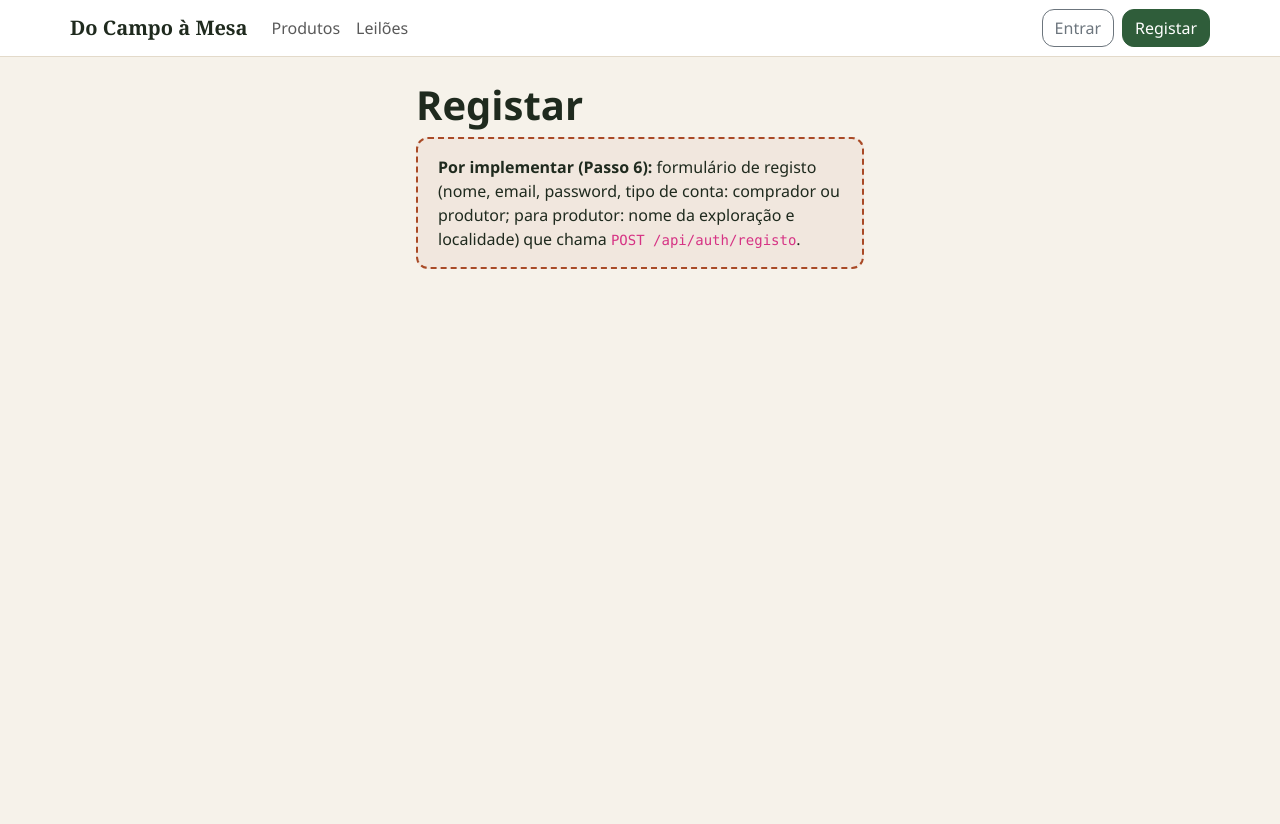
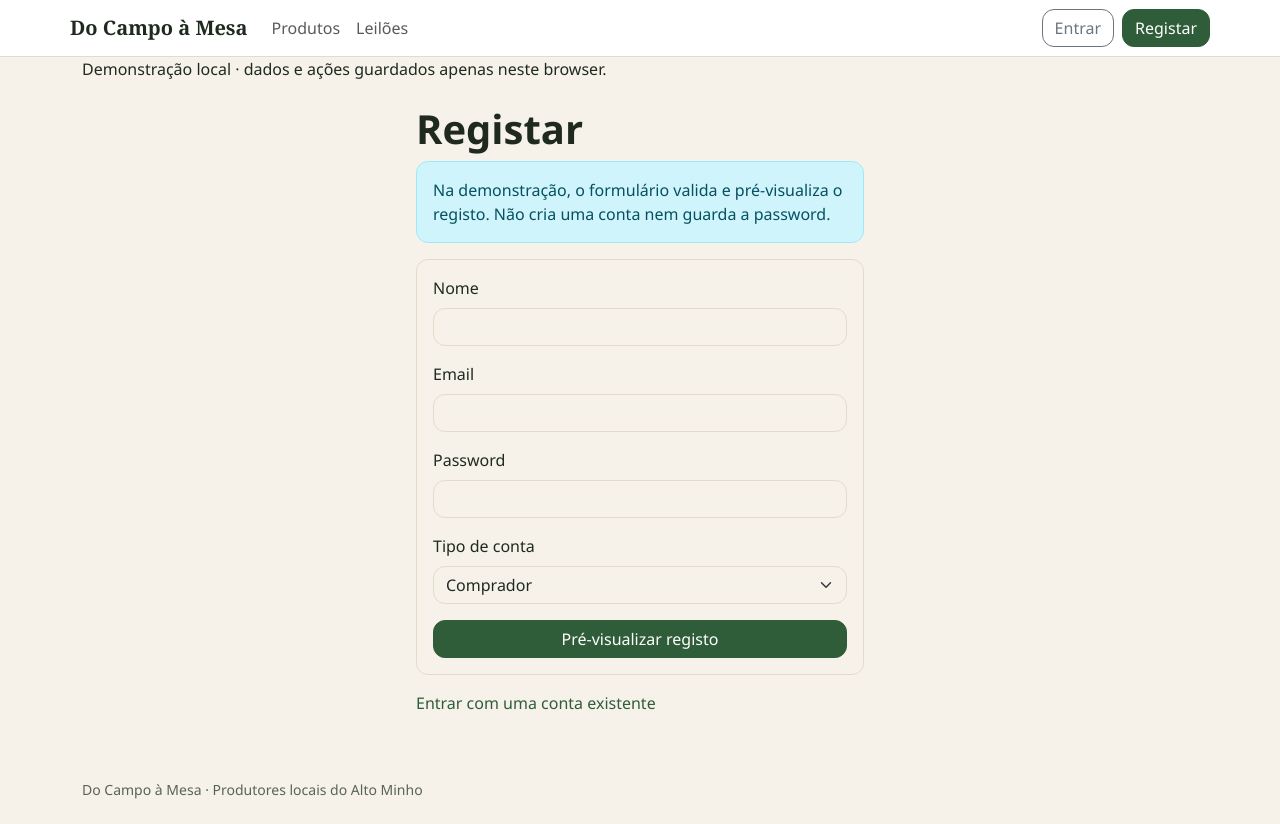
Before and after one commit to TomasF05/do-campo-a-mesa, a React (Vite) app in the folder web/: page /registo in a window 1280 px wide. Before the commit the page ends 800 px from the top, so only its background shows below. Built offline with nearby package versions, Linux system fonts and the light colour scheme; no server answers.

Commit message:
completar autenticação simulada e rotas protegidas

```diff
--- a/web/src/App.jsx
+++ b/web/src/App.jsx
@@ -14,6 +14,8 @@ import PainelProdutor from './pages/produtor/Painel.jsx';
 import NovoLeilao from './pages/produtor/NovoLeilao.jsx';
 import PainelAdmin from './pages/admin/Painel.jsx';
 import NaoEncontrado from './pages/NaoEncontrado.jsx';
+import ProdutosProdutor from './pages/produtor/Produtos.jsx';
+import { USAR_DADOS_SIMULADOS } from './api/client.js';
 
 export default function App() {
   return (
@@ -22,6 +24,7 @@ export default function App() {
       Saltar para o conteúdo
     </a>
         <Navbar />
+      {USAR_DADOS_SIMULADOS && <div className="aviso-demo"><div className="container-xl">Demonstração local · dados e ações guardados apenas neste browser.</div></div>}
       <main id="conteudo" className="container-xl py-4">
         <Routes>
           {/* Visitante */}
@@ -45,6 +48,7 @@ export default function App() {
           {/* Produtor */}
           <Route element={<RotaProtegida papeis={['produtor']} />}>
             <Route path="/produtor" element={<PainelProdutor />} />
+            <Route path="/produtor/produtos" element={<ProdutosProdutor />} />
             <Route path="/produtor/leiloes/novo" element={<NovoLeilao />} />
           </Route>
 
@@ -56,6 +60,7 @@ export default function App() {
           <Route path="*" element={<NaoEncontrado />} />
         </Routes>
       </main>
+      <footer className="container-xl py-4 texto-secundario small">Do Campo à Mesa · Produtores locais do Alto Minho</footer>
     </>
   );
 }
--- a/web/src/components/RotaProtegida.jsx
+++ b/web/src/components/RotaProtegida.jsx
@@ -6,7 +6,7 @@ export default function RotaProtegida({ papeis = [] }) {
   const { utilizador } = useAuth();
   const location = useLocation();
 
-  if (!utilizador) return <Navigate to="/login" state={{ de: location.pathname }} replace />;
+  if (!utilizador) return <Navigate to="/login" state={{ de: location.pathname + location.search + location.hash }} replace />;
   if (papeis.length && !papeis.includes(utilizador.papel)) return <Navigate to="/" replace />;
   return <Outlet />;
 }
--- a/web/src/context/AuthContext.jsx
+++ b/web/src/context/AuthContext.jsx
@@ -1,25 +1,31 @@
 // Estado global da sessão (utilizador + token)
 import { createContext, useContext, useState } from 'react';
+import { api, USAR_DADOS_SIMULADOS } from '../api/client.js';
 
 const AuthContext = createContext(null);
 
 export function AuthProvider({ children }) {
   const [sessao, setSessao] = useState(() => {
-    try { return JSON.parse(localStorage.getItem('sessao')) || null; } catch { return null; }
+    try {
+      const s = JSON.parse(localStorage.getItem('sessao'));
+      if (!s?.utilizador || !['comprador', 'produtor', 'admin'].includes(s.utilizador.papel)) return null;
+      return USAR_DADOS_SIMULADOS ? (s.simulada ? s : null) : (s.token && !s.simulada ? s : null);
+    } catch { return null; }
   });
 
-  // TODO (Passo 6): chamar POST /api/auth/login e guardar { token, utilizador }
-  async function entrar(email, password) { // eslint-disable-line no-unused-vars
-    throw new Error('Login por implementar');
+  async function entrar(email, password) {
+    const nova = await api('/auth/login', { metodo: 'POST', corpo: { email, password } });
+    guardarSessao(nova);
+    return nova.utilizador;
   }
 
   function sair() {
-    localStorage.removeItem('sessao');
+    try { localStorage.removeItem('sessao'); } catch { /* armazenamento indisponível */ }
     setSessao(null);
   }
 
   function guardarSessao(nova) {
-    localStorage.setItem('sessao', JSON.stringify(nova));
+    try { localStorage.setItem('sessao', JSON.stringify(nova)); } catch { /* sessão em memória */ }
     setSessao(nova);
   }
 
--- /dev/null
+++ b/web/src/data/contas.json
@@ -0,0 +1,6 @@
+[
+  { "_id": "admin1", "nome": "Administrador", "email": "admin@exemplo.pt", "papel": "admin" },
+  { "_id": "prod1", "nome": "Horta da Ribeira", "email": "horta@exemplo.pt", "papel": "produtor" },
+  { "_id": "prod2", "nome": "Mel do Soajo", "email": "mel@exemplo.pt", "papel": "produtor" },
+  { "_id": "comprador1", "nome": "Tasca do Largo", "email": "tasca@exemplo.pt", "papel": "comprador" }
+]
--- a/web/src/pages/Login.jsx
+++ b/web/src/pages/Login.jsx
@@ -1,6 +1,11 @@
 import { useState } from 'react';
 import { useLocation, useNavigate } from 'react-router-dom';
 import { useAuth } from '../context/AuthContext.jsx';
+import { Link } from 'react-router-dom';
+import { USAR_DADOS_SIMULADOS } from '../api/client.js';
+import contas from '../data/contas.json';
+
+const INICIO = { comprador: '/', produtor: '/produtor', admin: '/admin' };
 
 export default function Login() {
   const { entrar } = useAuth();
@@ -8,28 +13,38 @@ export default function Login() {
   const location = useLocation();
   const [dados, setDados] = useState({ email: '', password: '' });
   const [erro, setErro] = useState('');
+  const [aEntrar, setAEntrar] = useState(false);
 
   async function submeter(e) {
     e.preventDefault();
+    setAEntrar(true); setErro('');
     try {
-      await entrar(dados.email, dados.password);
-      navigate(location.state?.de || '/');
+      const u = await entrar(dados.email, dados.password);
+      navigate(location.state?.de || INICIO[u.papel] || '/', { replace: true });
     } catch (err) {
       setErro(err.message);
+    } finally {
+      setAEntrar(false);
     }
   }
 
   return (
     <form className="formulario-estreito" onSubmit={submeter}>
       <h1>Entrar</h1>
+      {USAR_DADOS_SIMULADOS && <aside className="alert alert-info" aria-label="Contas de demonstração">
+        <p>Use as contas de exemplo do README. Password: <code>password123</code>.</p>
+        <div className="d-flex flex-wrap gap-2">{contas.map((u) => <button key={u._id} type="button" className="btn btn-sm btn-outline-primary"
+          onClick={() => setDados({ email: u.email, password: 'password123' })}>{u.email}</button>)}</div>
+      </aside>}
       <label htmlFor="email" className="form-label">Email</label>
-      <input id="email" type="email" className="form-control mb-3" required
+      <input id="email" type="email" autoComplete="username" className="form-control mb-3" required
         value={dados.email} onChange={(e) => setDados({ ...dados, email: e.target.value })} />
       <label htmlFor="password" className="form-label">Password</label>
-      <input id="password" type="password" className="form-control mb-3" required
+      <input id="password" type="password" autoComplete="current-password" className="form-control mb-3" required
         value={dados.password} onChange={(e) => setDados({ ...dados, password: e.target.value })} />
-      {erro && <div className="alert alert-danger">{erro}</div>}
-      <button type="submit" className="btn btn-success w-100">Entrar</button>
+      {erro && <div className="alert alert-danger" role="alert">{erro}</div>}
+      <button type="submit" className="btn btn-success w-100" disabled={aEntrar}>{aEntrar ? 'A entrar…' : 'Entrar'}</button>
+      <p className="mt-3">Ainda não tem conta? <Link to="/registo">Registar</Link></p>
     </form>
   );
 }
--- a/web/src/pages/Registo.jsx
+++ b/web/src/pages/Registo.jsx
@@ -1,13 +1,31 @@
-import PorImplementar from '../components/PorImplementar.jsx';
+import { useState } from 'react';
+import { Link } from 'react-router-dom';
+import { api, USAR_DADOS_SIMULADOS } from '../api/client.js';
 
 export default function Registo() {
+  const [dados, setDados] = useState({ nome: '', email: '', password: '', papel: 'comprador', nomeExploracao: '', localidade: '' });
+  const [mensagem, setMensagem] = useState('');
+  const [erro, setErro] = useState('');
+  const mudar = (campo) => (e) => setDados((d) => ({ ...d, [campo]: e.target.value }));
+  async function submeter(e) {
+    e.preventDefault(); setErro('');
+    try {
+      if (!USAR_DADOS_SIMULADOS) await api('/auth/registo', { metodo: 'POST', corpo: { nome: dados.nome, email: dados.email, password: dados.password, papel: dados.papel, produtor: dados.papel === 'produtor' ? { nomeExploracao: dados.nomeExploracao, localidade: dados.localidade } : undefined } });
+      setMensagem(USAR_DADOS_SIMULADOS ? `Pré-visualização validada para ${dados.nome} (${dados.papel}). Use uma das contas de exemplo para experimentar a aplicação.` : 'Conta criada. Já pode entrar.');
+      setDados((d) => ({ ...d, password: '' }));
+    } catch (err) { setErro(err.message); }
+  }
   return (
     <div className="formulario-estreito">
       <h1>Registar</h1>
-      <PorImplementar passo={6}>
-        formulário de registo (nome, email, password, tipo de conta: comprador ou produtor;
-        para produtor: nome da exploração e localidade) que chama <code>POST /api/auth/registo</code>.
-      </PorImplementar>
+      {USAR_DADOS_SIMULADOS && <p className="alert alert-info">Na demonstração, o formulário valida e pré-visualiza o registo. Não cria uma conta nem guarda a password.</p>}
+      <form className="card p-3" onSubmit={submeter}>
+        {[['nome','Nome','text','name'],['email','Email','email','email'],['password','Password','password','new-password']].map(([campo,label,tipo,auto]) => <div key={campo}><label className="form-label" htmlFor={`registo-${campo}`}>{label}</label><input className="form-control mb-3" id={`registo-${campo}`} type={tipo} autoComplete={auto} minLength={campo === 'password' ? 8 : undefined} value={dados[campo]} onChange={mudar(campo)} required /></div>)}
+        <label className="form-label" htmlFor="papel">Tipo de conta</label><select id="papel" className="form-select mb-3" value={dados.papel} onChange={mudar('papel')}><option value="comprador">Comprador</option><option value="produtor">Produtor</option></select>
+        {dados.papel === 'produtor' && <fieldset><legend className="fs-6">Exploração</legend><label className="form-label" htmlFor="exploracao">Nome da exploração</label><input id="exploracao" className="form-control mb-3" value={dados.nomeExploracao} onChange={mudar('nomeExploracao')} required /><label className="form-label" htmlFor="registo-localidade">Localidade</label><input id="registo-localidade" className="form-control mb-3" value={dados.localidade} onChange={mudar('localidade')} required /></fieldset>}
+        {erro && <p className="alert alert-danger" role="alert">{erro}</p>}{mensagem && <p className="alert alert-success" role="status">{mensagem}</p>}
+        <button type="submit" className="btn btn-success">{USAR_DADOS_SIMULADOS ? 'Pré-visualizar registo' : 'Criar conta'}</button>
+      </form><p className="mt-3"><Link to="/login">Entrar com uma conta existente</Link></p>
     </div>
   );
 }
```
